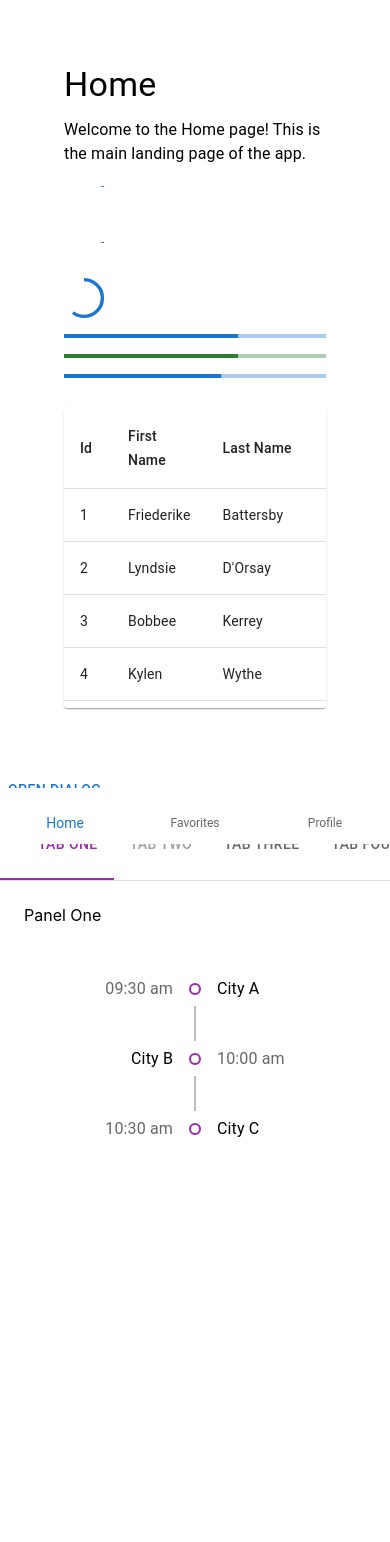
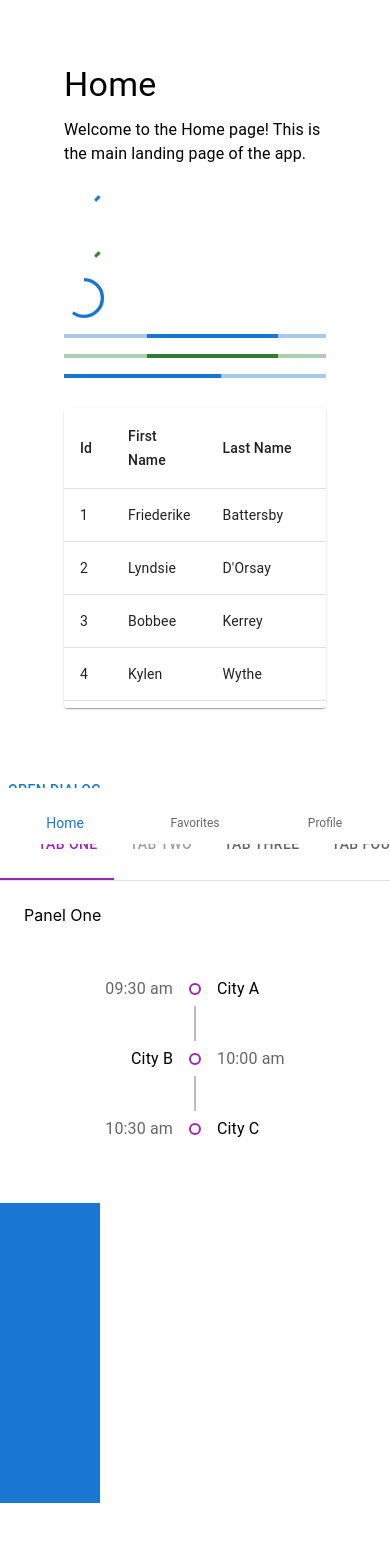
Before and after one commit to Adrian-YongKeng/react-mui-d, a React (Create React App) app: page / in a window 390 px wide. Shown: the top 1542 px of the page. Before the commit the page ends 1269 px from the top, so only its background shows below. Built offline with nearby package versions, Linux system fonts and the light colour scheme; some icons are missing.

Commit message:
Mui responsiveness

```diff
--- a/src/App.tsx
+++ b/src/App.tsx
@@ -31,6 +31,7 @@
 // import MuiDateRangePicker from "./components/MuiDateRangePicker";
 import MuiTabs from "./components/MuiTabs";
 import MuiTimeline from "./components/MuiTimeline";
+import MuiResponsiveness from "./components/MuiResponsiveness";
 // import MuiMasonry from "./components/MuiMasonry";
 // import MuiSkeleton from "./components/MuiSkeleton";
 // import MuiLoadingButton from "./components/MuiLoadingButton";
@@ -121,6 +122,8 @@
 
           {/* <MuiMasonry /> */}
 
+          <MuiResponsiveness />
+
           <MuiBottomNavigation />
         </div>
       </BrowserRouter>
--- a/src/components/MuiMasonry.tsx
+++ b/src/components/MuiMasonry.tsx
@@ -7,7 +7,6 @@
   Paper,
   Typography,
 } from "@mui/material";
-import React from "react";
 import ExpandMoreIcon from "@mui/icons-material/ExpandMore";
 
 const heights = [
--- /dev/null
+++ b/src/components/MuiResponsiveness.tsx
@@ -0,0 +1,22 @@
+import { Box } from "@mui/material";
+import React from "react";
+
+const MuiResponsiveness = () => {
+  return (
+    <Box
+      sx={{
+        height: "300px",
+        width: {
+          xs: 100,
+          sm: 200, //600
+          md: 300, //900
+          lg: 400, //1200
+          xl: 500, //1536
+        },
+        bgcolor: "primary.main",
+      }}
+    ></Box>
+  );
+};
+
+export default MuiResponsiveness;
```
